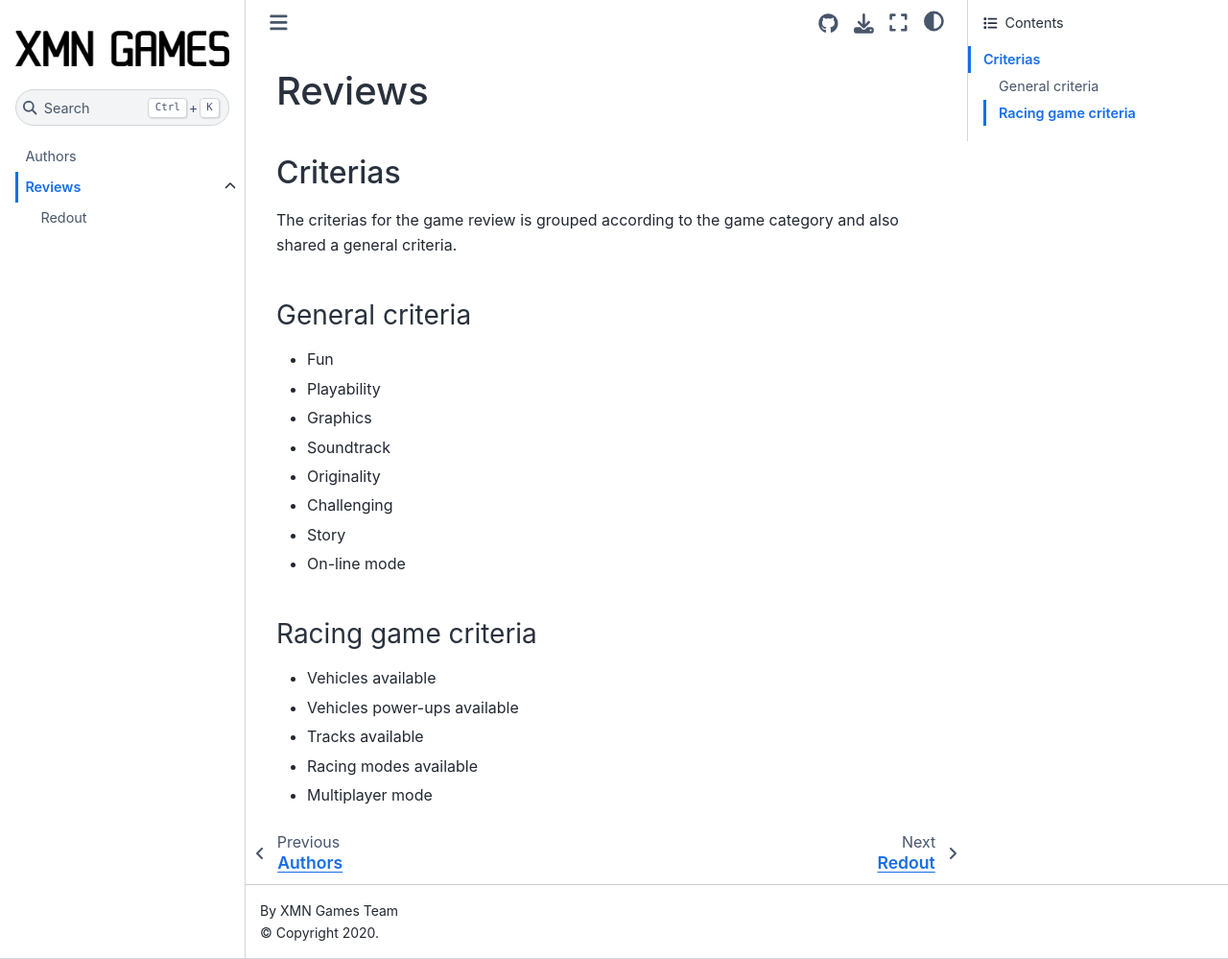
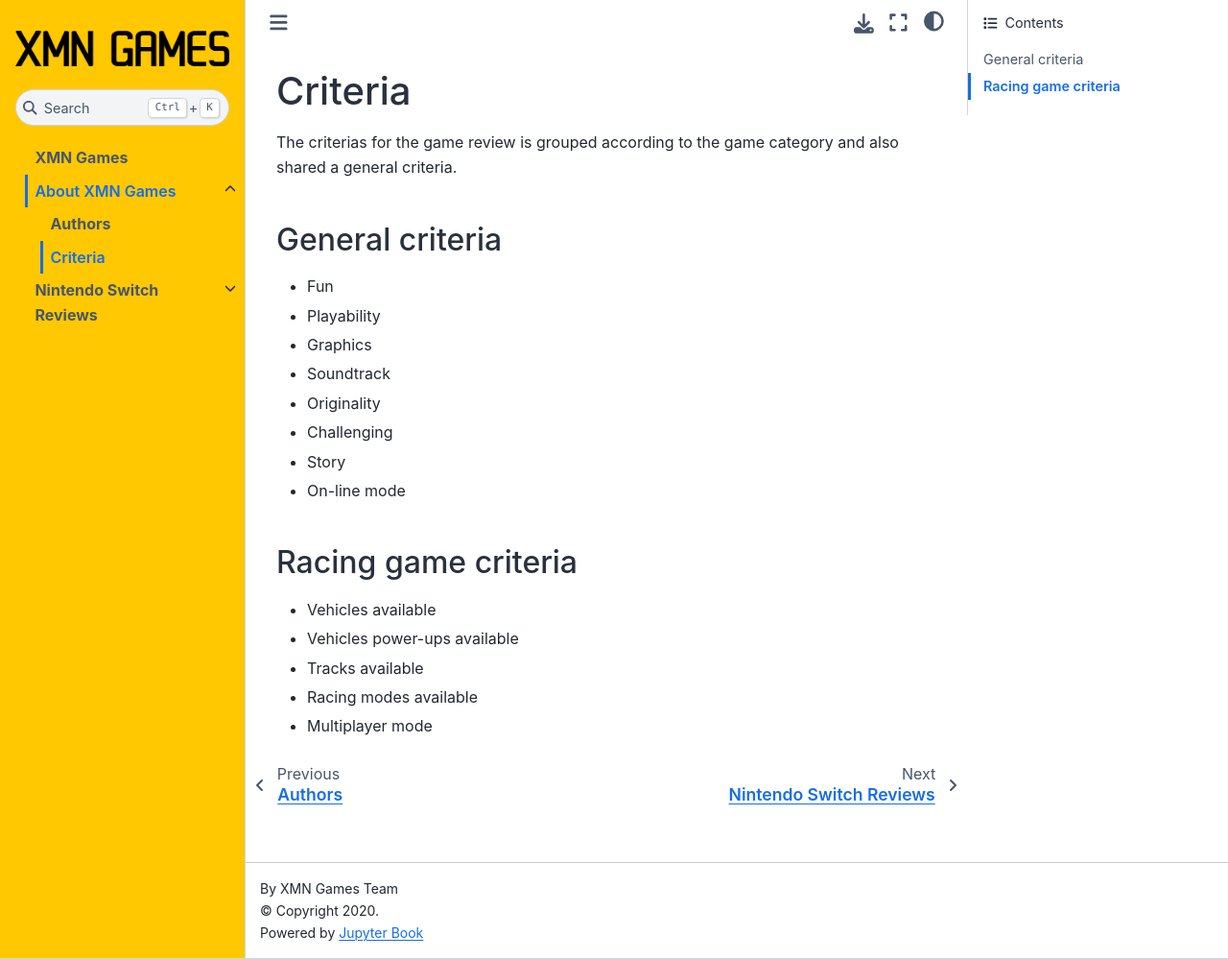
Before and after one commit to eltonn/thebookofgames, a Jupyter Book: the page built from docs/about/criteria.md, in a window 1280 px wide and 999 px high. Shown: the whole window at 96% size. Built offline with Jupyter Book 1.0.4 settings and Sphinx 7.4.7 and the Sphinx Book theme 1.1.4, drawn with Linux system fonts in a browser that asks for light colours.

Commit message:
Improving structure (#1)

```diff
--- a/docs/_config.yml
+++ b/docs/_config.yml
@@ -3,17 +3,19 @@
 title                       : Game reviews  # The title of the book. Will be placed in the left navbar.
 author                      : XMN Games Team  # The author of the book
 copyright                   : "2020"  # Copyright year to be placed in the footer
-logo                        : "logo.png"  # A path to the book logo
+logo                        : "_static/images/logo.png"  # A path to the book logo
 
 html:
   favicon                   : ""  # A path to a favicon image
   extra_footer              : ""  # Will be displayed underneath the footer.
   google_analytics_id       : ""  # A GA id that can be used to track book views.
-  use_edit_page_button      : true
-  use_issues_button         : true
-  use_repository_button     : true
-  home_page_in_navbar       : false  # Whether to include your home page in the left Navigation Bar
+  use_edit_page_button      : false
+  use_issues_button         : false
+  use_repository_button     : false
+  home_page_in_navbar       : true  # Whether to include your home page in the left Navigation Bar
   baseurl                   : ""  # The base URL where your book will be hosted. Used for creating image previews and social links. e.g.: https://mypage.com/mybook/
+  extra_navbar              : ""
+  extra_footer              : Powered by <a href="https://jupyterbook.org">Jupyter Book</a>
 
 repository:
   url                       : https://github.com/xmnlab/xmngames # The URL to your book's repository
--- /dev/null
+++ b/docs/_static/xmngames.css
@@ -0,0 +1,39 @@
+body {
+    background-color: #efefef;
+}
+
+main {
+    background-color: #ffffff;
+}
+
+.table p {
+    height: 0px!important;
+}
+
+.bd-sidebar {
+    background-color: #ffc800;
+}
+
+li.toctree-l1 {
+    font-weight: bold;
+    font-size: 16px!important;
+    padding-left: 10px!important;
+}
+
+li.toctree-l1:hover {
+    background-color: #ffffff;
+}
+
+.prev-next-bottom a.left-prev, .prev-next-bottom a.right-next {
+    padding: 5px 10px;
+    background-color: #efefef;
+}
+
+#dropdown-buttons-trigger {
+    /* visibility: hidden; */
+    display: none;
+}
+
+.full-screen-button {
+    display: none;
+}
--- a/docs/_toc.yml
+++ b/docs/_toc.yml
@@ -1,6 +1,9 @@
 file: intro
 sections:
-- file: authors
-- file: reviews/intro
+- file: about/intro
   sections:
-  - file: reviews/redout
+  - file: about/authors
+  - file: about/criteria
+- file: nintendo-switch-reviews/intro
+  sections:
+  - file: nintendo-switch-reviews/redout
--- a/docs/reviews/intro.md
+++ b/docs/about/criteria.md
@@ -1,6 +1,4 @@
-# Reviews
-
-## Criterias
+## Criteria
 
 The criterias for the game review is grouped according to the game category and also shared a general criteria.
 
```
Also changed, not shown: docs/about/authors.md (added, +4 -0 lines), docs/about/intro.md (added, +4 -0 lines), docs/authors.md (deleted, +0 -3 lines), docs/nintendo-switch-reviews/intro.md (added, +1 -0 lines), docs/_static/images/authors/ivan-ogasawara.jpeg (added), docs/_static/images/logo.png (renamed from docs/logo.png), docs/_static/images/logo.svg (renamed from docs/logo.svg), docs/_static/xmngames.js (added), docs/nintendo-switch-reviews/redout.md (renamed from docs/reviews/redout.md), 1 other file.
